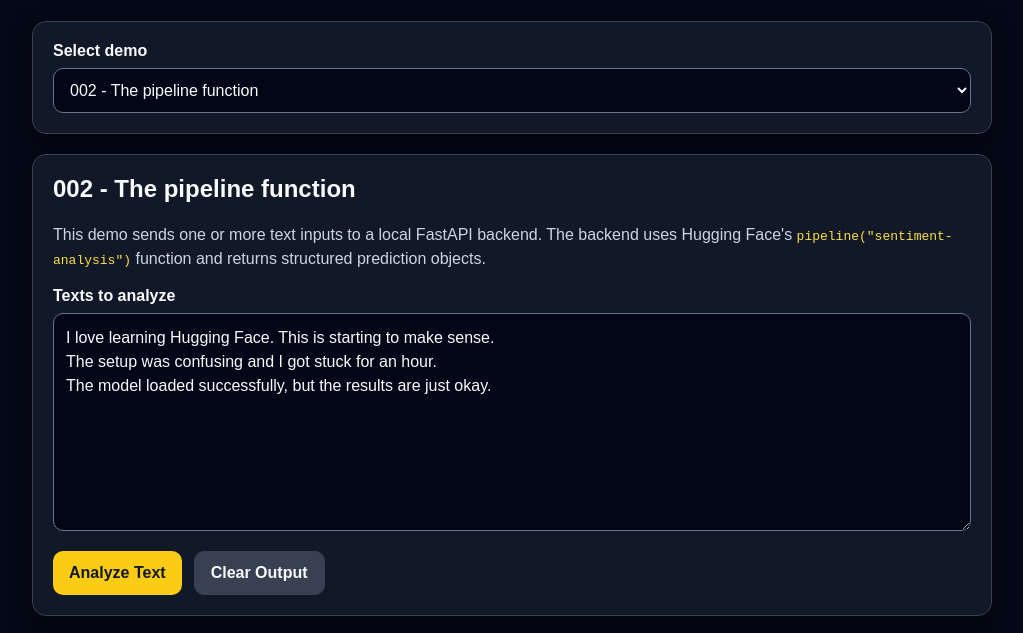
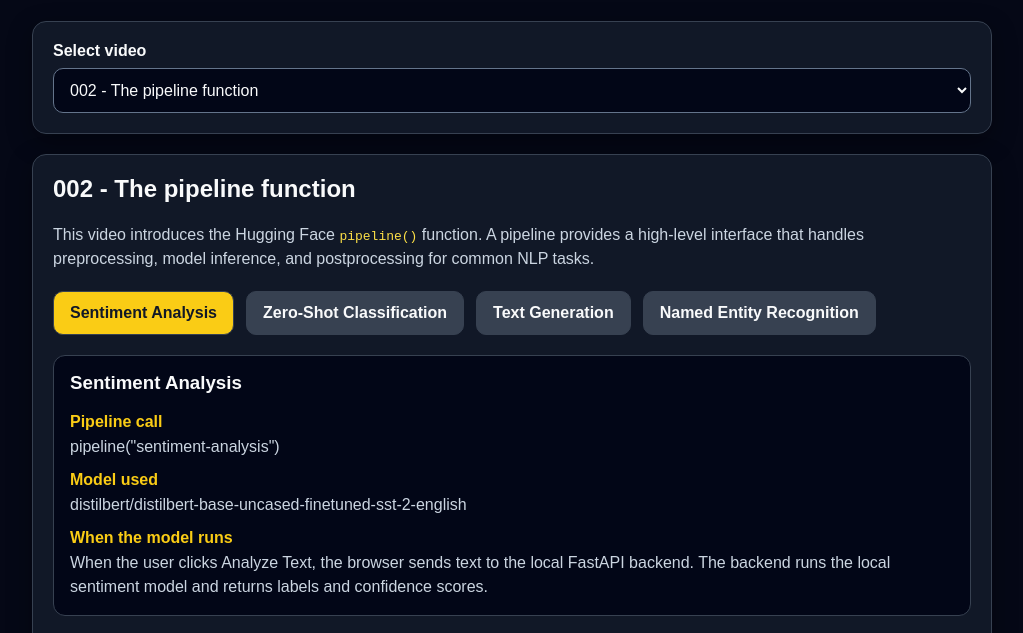
Before and after one commit to nathanbrenton/Hugging-Face-Tutorial-Demos, a plain HTML site: page frontend/index.html in a window 1280 px wide. Shown: the part 151-784 px from the top of the page, without its empty margins (128-1151 px from the left). Drawn offline with Linux system fonts and the light colour scheme.

Commit message:
Refactor video 002 UI into sub-demo tabs

```diff
--- a/frontend/app.js
+++ b/frontend/app.js
@@ -1,9 +1,57 @@
 const API_BASE_URL = "http://127.0.0.1:8000";
+
+const demoTabs = document.querySelectorAll(".demo-tab");
+const sentimentDemo = document.querySelector("#sentiment-demo");
+const placeholderDemo = document.querySelector("#placeholder-demo");
+const placeholderText = document.querySelector("#placeholder-text");
+
+const demoTitle = document.querySelector("#demo-title");
+const pipelineCall = document.querySelector("#pipeline-call");
+const modelUsed = document.querySelector("#model-used");
+const modelRuntime = document.querySelector("#model-runtime");
 
 const runDemoButton = document.querySelector("#run-demo-button");
 const clearButton = document.querySelector("#clear-button");
 const textInput = document.querySelector("#text-input");
 const resultOutput = document.querySelector("#result-output");
+
+const demoMetadata = {
+  sentiment: {
+    title: "Sentiment Analysis",
+    pipelineCall: 'pipeline("sentiment-analysis")',
+    modelUsed: "distilbert/distilbert-base-uncased-finetuned-sst-2-english",
+    runtime:
+      "When the user clicks Analyze Text, the browser sends text to the local FastAPI backend. The backend runs the local sentiment model and returns labels and confidence scores.",
+    placeholder: "",
+  },
+  "zero-shot": {
+    title: "Zero-Shot Classification",
+    pipelineCall: 'pipeline("zero-shot-classification")',
+    modelUsed: "facebook/bart-large-mnli",
+    runtime:
+      "When implemented, the user will submit text and candidate labels. The backend will use the local zero-shot model to rank which labels best match the text.",
+    placeholder:
+      "Zero-shot classification is the next demo to implement. It will use text plus candidate labels such as education, politics, sports, or finance.",
+  },
+  "text-generation": {
+    title: "Text Generation",
+    pipelineCall: 'pipeline("text-generation", model="distilgpt2")',
+    modelUsed: "distilbert/distilgpt2",
+    runtime:
+      "When implemented, the user will submit a prompt. The backend will use the local DistilGPT-2 model to generate a continuation.",
+    placeholder:
+      "Text generation will be implemented after zero-shot classification. It will use a prompt and return generated text.",
+  },
+  ner: {
+    title: "Named Entity Recognition",
+    pipelineCall: 'pipeline("ner", grouped_entities=True)',
+    modelUsed: "dslim/bert-base-NER",
+    runtime:
+      "When implemented, the user will submit text. The backend will identify entities such as people, organizations, and locations.",
+    placeholder:
+      "Named entity recognition will be implemented after text generation. The backend will group detected entity tokens into readable spans.",
+  },
+};
 
 function parseTexts(rawText) {
   return rawText
@@ -12,7 +60,30 @@
     .filter((line) => line.length > 0);
 }
 
-async function runVideo02PipelineDemo() {
+function setActiveDemo(demoName) {
+  const metadata = demoMetadata[demoName];
+
+  demoTabs.forEach((tab) => {
+    tab.classList.toggle("active", tab.dataset.demo === demoName);
+  });
+
+  demoTitle.textContent = metadata.title;
+  pipelineCall.textContent = metadata.pipelineCall;
+  modelUsed.textContent = metadata.modelUsed;
+  modelRuntime.textContent = metadata.runtime;
+
+  if (demoName === "sentiment") {
+    sentimentDemo.classList.add("active");
+    placeholderDemo.classList.remove("active");
+  } else {
+    sentimentDemo.classList.remove("active");
+    placeholderDemo.classList.add("active");
+    placeholderText.textContent = metadata.placeholder;
+    resultOutput.textContent = "This demo is documented in the UI and will be wired to the backend next.";
+  }
+}
+
+async function runVideo002SentimentDemo() {
   const texts = parseTexts(textInput.value);
 
   if (texts.length === 0) {
@@ -34,11 +105,6 @@
 
     const data = await response.json();
 
-    if (!response.ok) {
-      resultOutput.textContent = JSON.stringify(data, null, 2);
-      return;
-    }
-
     resultOutput.textContent = JSON.stringify(data, null, 2);
   } catch (error) {
     resultOutput.textContent = `Request failed: ${error}`;
@@ -47,8 +113,16 @@
   }
 }
 
-runDemoButton.addEventListener("click", runVideo02PipelineDemo);
+demoTabs.forEach((tab) => {
+  tab.addEventListener("click", () => {
+    setActiveDemo(tab.dataset.demo);
+  });
+});
+
+runDemoButton.addEventListener("click", runVideo002SentimentDemo);
 
 clearButton.addEventListener("click", () => {
   resultOutput.textContent = "Run the demo to see results here.";
 });
+
+setActiveDemo("sentiment");
--- a/frontend/index.html
+++ b/frontend/index.html
@@ -19,8 +19,8 @@
     </header>
 
     <section class="card">
-      <label for="demo-select">Select demo</label>
-      <select id="demo-select">
+      <label for="video-select">Select video</label>
+      <select id="video-select">
         <option value="video-002-pipeline-function">002 - The pipeline function</option>
       </select>
     </section>
@@ -29,19 +29,52 @@
       <h2>002 - The pipeline function</h2>
 
       <p>
-        This demo sends one or more text inputs to a local FastAPI backend.
-        The backend uses Hugging Face's <code>pipeline("sentiment-analysis")</code>
-        function and returns structured prediction objects.
+        This video introduces the Hugging Face <code>pipeline()</code> function.
+        A pipeline provides a high-level interface that handles preprocessing,
+        model inference, and postprocessing for common NLP tasks.
       </p>
 
-      <label for="text-input">Texts to analyze</label>
-      <textarea id="text-input" rows="8">I love learning Hugging Face. This is starting to make sense.
+      <div class="demo-tabs" aria-label="Video 002 demos">
+        <button class="demo-tab active" data-demo="sentiment">Sentiment Analysis</button>
+        <button class="demo-tab" data-demo="zero-shot">Zero-Shot Classification</button>
+        <button class="demo-tab" data-demo="text-generation">Text Generation</button>
+        <button class="demo-tab" data-demo="ner">Named Entity Recognition</button>
+      </div>
+
+      <div class="model-details">
+        <h3 id="demo-title">Sentiment Analysis</h3>
+
+        <dl>
+          <dt>Pipeline call</dt>
+          <dd id="pipeline-call">pipeline("sentiment-analysis")</dd>
+
+          <dt>Model used</dt>
+          <dd id="model-used">distilbert/distilbert-base-uncased-finetuned-sst-2-english</dd>
+
+          <dt>When the model runs</dt>
+          <dd id="model-runtime">
+            When the user clicks Analyze Text, the browser sends text to the local FastAPI backend.
+            The backend runs the local Hugging Face model and returns structured JSON results.
+          </dd>
+        </dl>
+      </div>
+
+      <div id="sentiment-demo" class="demo-panel active">
+        <label for="text-input">Texts to analyze</label>
+        <textarea id="text-input" rows="8">I love learning Hugging Face. This is starting to make sense.
 The setup was confusing and I got stuck for an hour.
 The model loaded successfully, but the results are just okay.</textarea>
 
-      <div class="actions">
-        <button id="run-demo-button">Analyze Text</button>
-        <button id="clear-button" class="secondary">Clear Output</button>
+        <div class="actions">
+          <button id="run-demo-button">Analyze Text</button>
+          <button id="clear-button" class="secondary">Clear Output</button>
+        </div>
+      </div>
+
+      <div id="placeholder-demo" class="demo-panel">
+        <p id="placeholder-text">
+          Select a demo to see its input form.
+        </p>
       </div>
     </section>
 
--- a/frontend/styles.css
+++ b/frontend/styles.css
@@ -148,3 +148,61 @@
   padding: 16px;
   min-height: 180px;
 }
+
+.demo-tabs {
+  display: flex;
+  flex-wrap: wrap;
+  gap: 12px;
+  margin: 20px 0;
+}
+
+.demo-tab {
+  background: var(--button-secondary-bg);
+  color: var(--button-secondary-text);
+  border: 1px solid var(--card-border);
+}
+
+.demo-tab.active {
+  background: var(--button-bg);
+  color: var(--button-text);
+}
+
+.model-details {
+  background: var(--input-bg);
+  border: 1px solid var(--card-border);
+  border-radius: 12px;
+  padding: 16px;
+  margin-bottom: 20px;
+}
+
+.model-details h3 {
+  margin-top: 0;
+}
+
+.model-details dl {
+  margin: 0;
+}
+
+.model-details dt {
+  color: var(--accent);
+  font-weight: 700;
+  margin-top: 12px;
+}
+
+.model-details dt:first-child {
+  margin-top: 0;
+}
+
+.model-details dd {
+  margin: 4px 0 0;
+  color: var(--text-muted);
+  line-height: 1.5;
+}
+
+.demo-panel {
+  display: none;
+}
+
+.demo-panel.active {
+  display: block;
+}
```
